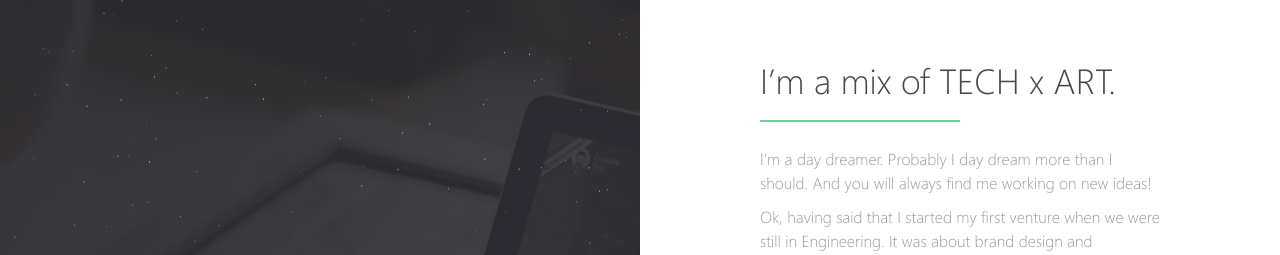
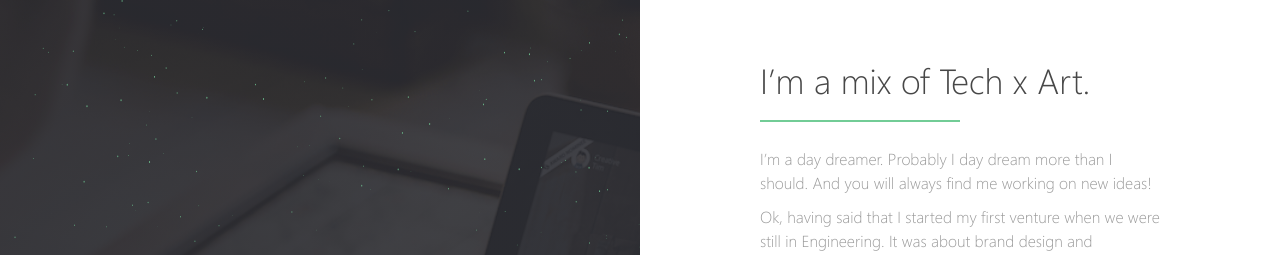
Before and after one commit to skyhitblog/skyhitblog.github.io, a Jekyll site: the page built from index.md, in a window 1280 px wide. Shown: the top 255 px of the page. Built offline with Jekyll 4.4.1, drawn with Linux system fonts in a browser that asks for light colours; our own code applies the rules of GitHub Pages for plain Markdown files.

```diff
--- a/index.md
+++ b/index.md
@@ -1,7 +1,7 @@
 ---
 layout: home
 ---
-# I'm a mix of TECH x ART.
+# I'm a mix of Tech x Art.
 
 I'm a day dreamer. Probably I day dream more than I should. And you will always find me working on new ideas!
 
```
